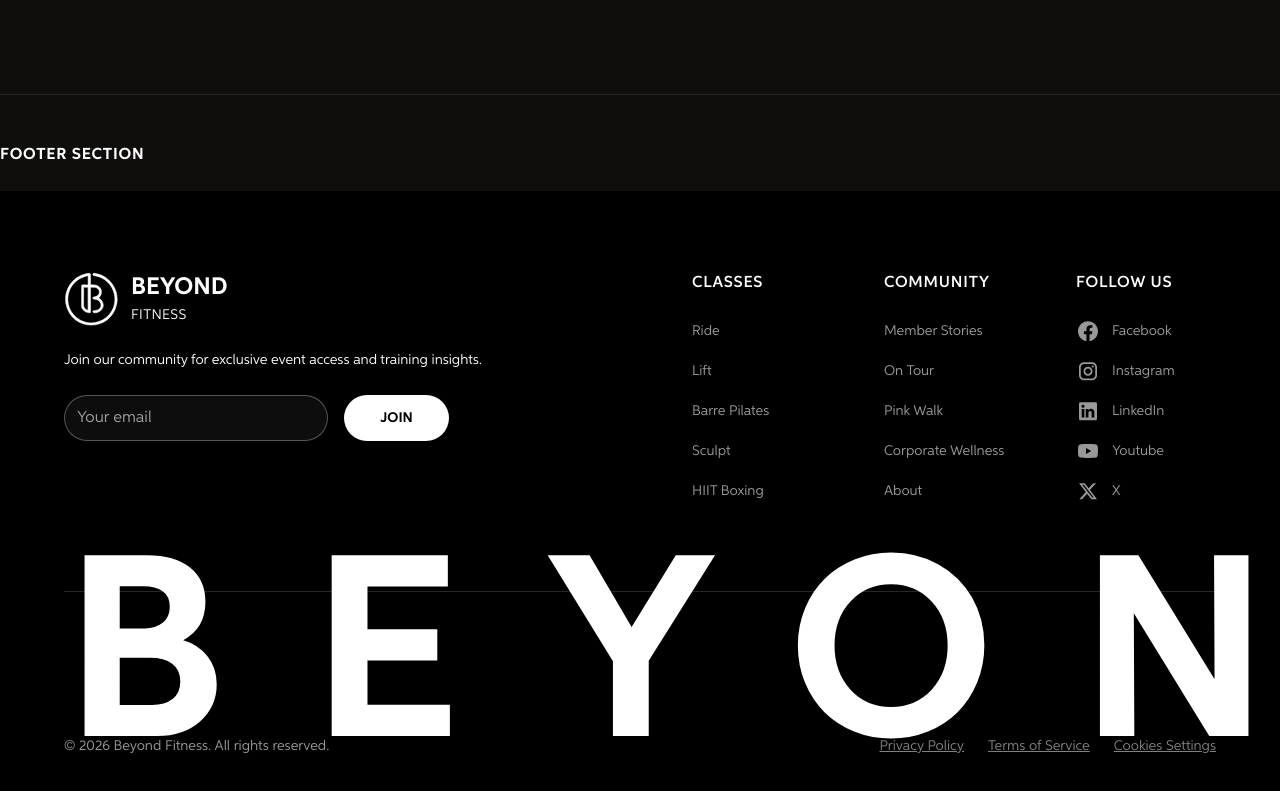
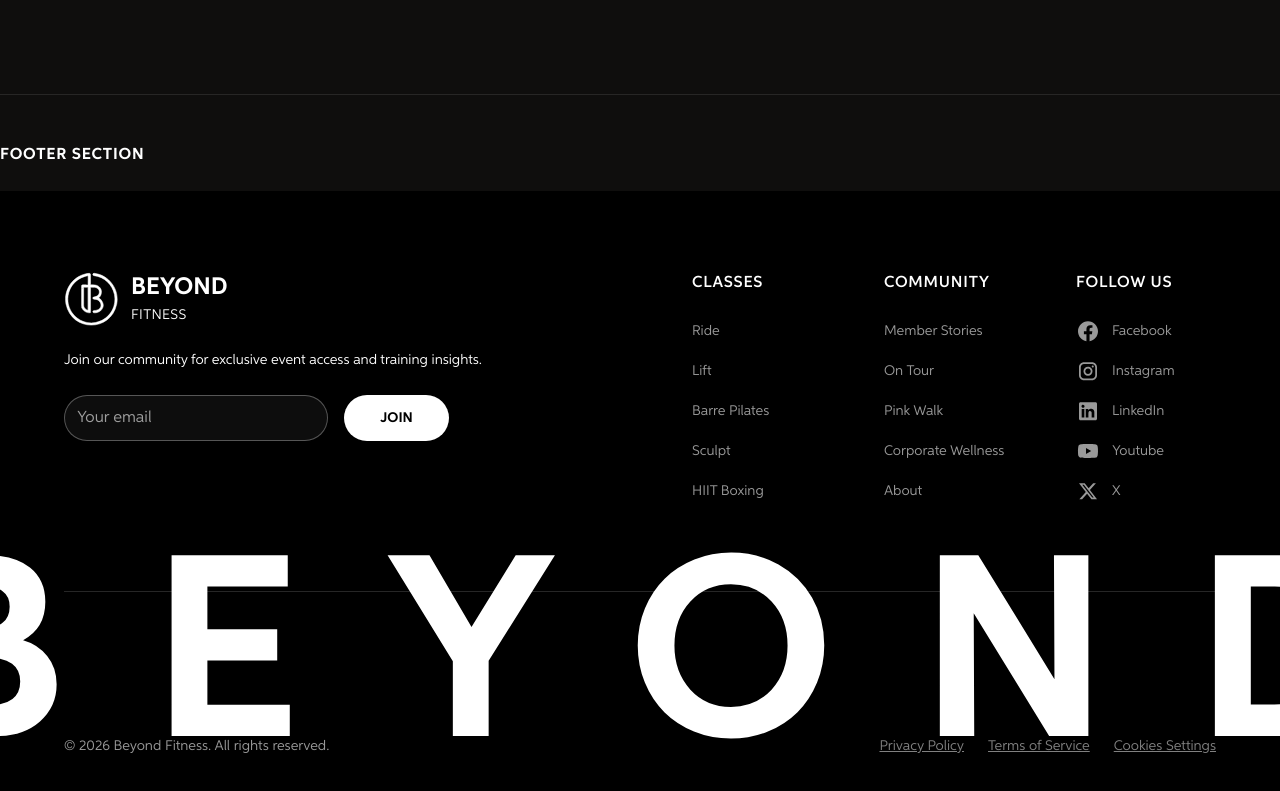
Before and after one commit to mannie55/Beyond-Fitness, a Next.js app: page /design-system in a window 1280 px wide. Shown: the part 3057-3848 px from the top of the page. Built offline with nearby package versions, Linux system fonts and the light colour scheme.

Commit message:
fix(footer): resolve massive brand decorative text centering alignment offsets

```diff
--- a/components/Footer.tsx
+++ b/components/Footer.tsx
@@ -145,8 +145,10 @@ export default function Footer() {
         <div className="w-full flex flex-col gap-8 border-t border-white/15 pt-8">
 
           {/* Massive Decorative Typography */}
-          <div className="w-full select-none text-center text-white font-bold text-[20vw] lg:text-[260px] leading-[0.8] tracking-[0.08em] lg:tracking-[85.5px] -my-6 lg:-my-16">
-            BEYOND
+          <div className="w-full flex justify-center overflow-visible">
+            <div className="select-none text-center text-white font-bold text-[20vw] lg:text-[260px] leading-[0.8] tracking-[0.08em] lg:tracking-[85.5px] indent-[0.08em] lg:indent-[85.5px] -my-6 lg:-my-16 whitespace-nowrap">
+              BEYOND
+            </div>
           </div>
 
           <div className="w-full flex flex-col md:flex-row justify-between items-center gap-4">
```
